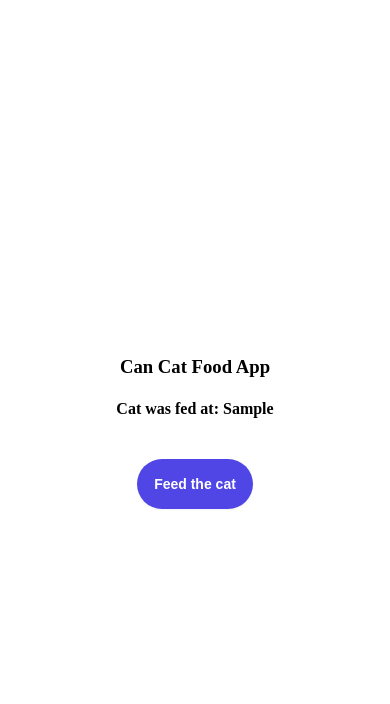
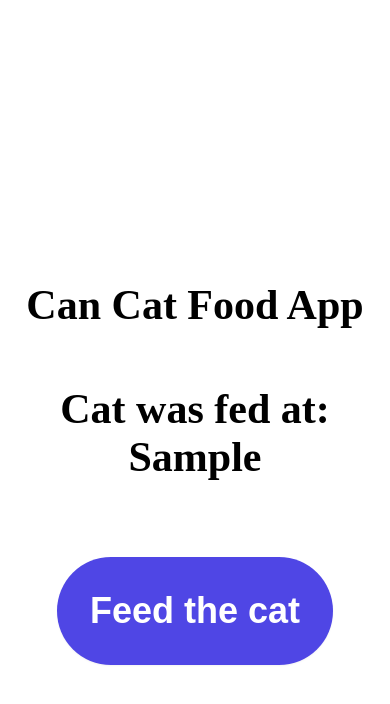
Before and after one commit to janeerik/can_cat_food, a Flask app: template templates/index.html in a window 390 px wide. Shown: the top 704 px of the page. Run offline with Flask 2, Linux system fonts and the light colour scheme; the template is opened without the code that fills it: most values are stand-ins (such as "Sample title", 1, 10 or a date in 2020).

Commit message:
Make text readable on mobile

```diff
--- a/templates/index.html
+++ b/templates/index.html
@@ -13,14 +13,14 @@
 
         .content {
             position: absolute;
-            top: 40%;
+            top: 30%;
             text-align: center;
         }
 
         .feed-cat-button {
             display: inline-flex;
             align-items: center;
-            padding: 1rem;
+            padding: 2rem;
             border-width: 1px;
             border-color: transparent;
             border-radius: 9999px;
@@ -29,7 +29,7 @@
             background-color: rgb(79 70 229);
             margin-top: 20px;
             cursor: pointer;
-            font-size: 14px;
+            font-size: 36px;
             font-weight: bold;
         }
 
@@ -41,12 +41,16 @@
             outline: 2px solid transparent;
             outline-offset: 2px;
         }
+
+        .font-huge {
+            font-size: 42px;
+        }
     </style>
 </head>
 <body class="container">
 <div class="content">
-    <h3>Can Cat Food App</h3>
-    <h4>Cat was fed at: {{ last_meal["last_meal"] }}</h4>
+    <h1 class="font-huge">Can Cat Food App</h1>
+    <h4 class="font-huge">Cat was fed at: {{ last_meal["last_meal"] }}</h4>
     <form method="post" action="/">
         <input type="submit" class="feed-cat-button" name="feed_cat_button" value="Feed the cat">
     </form>
```
